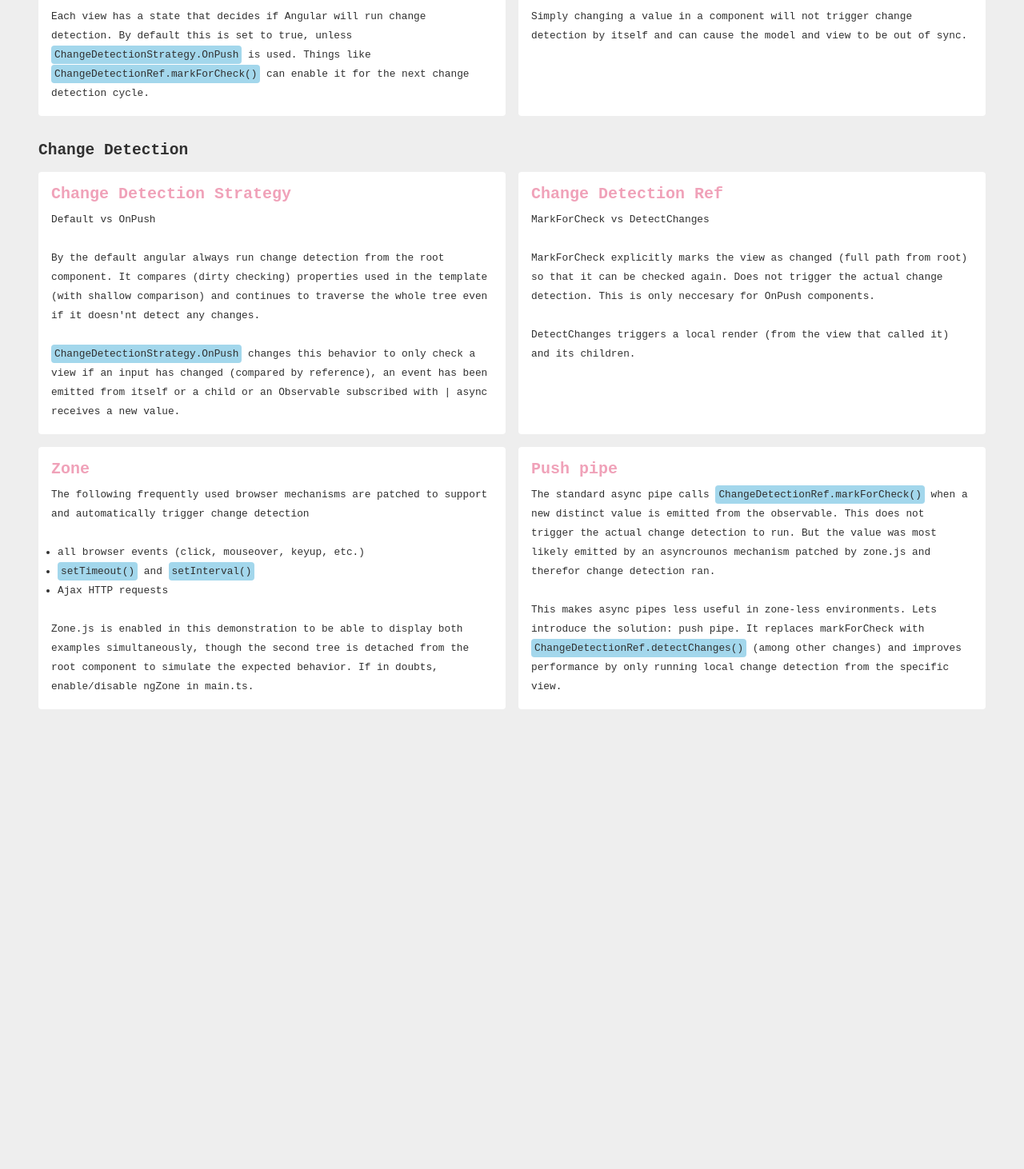
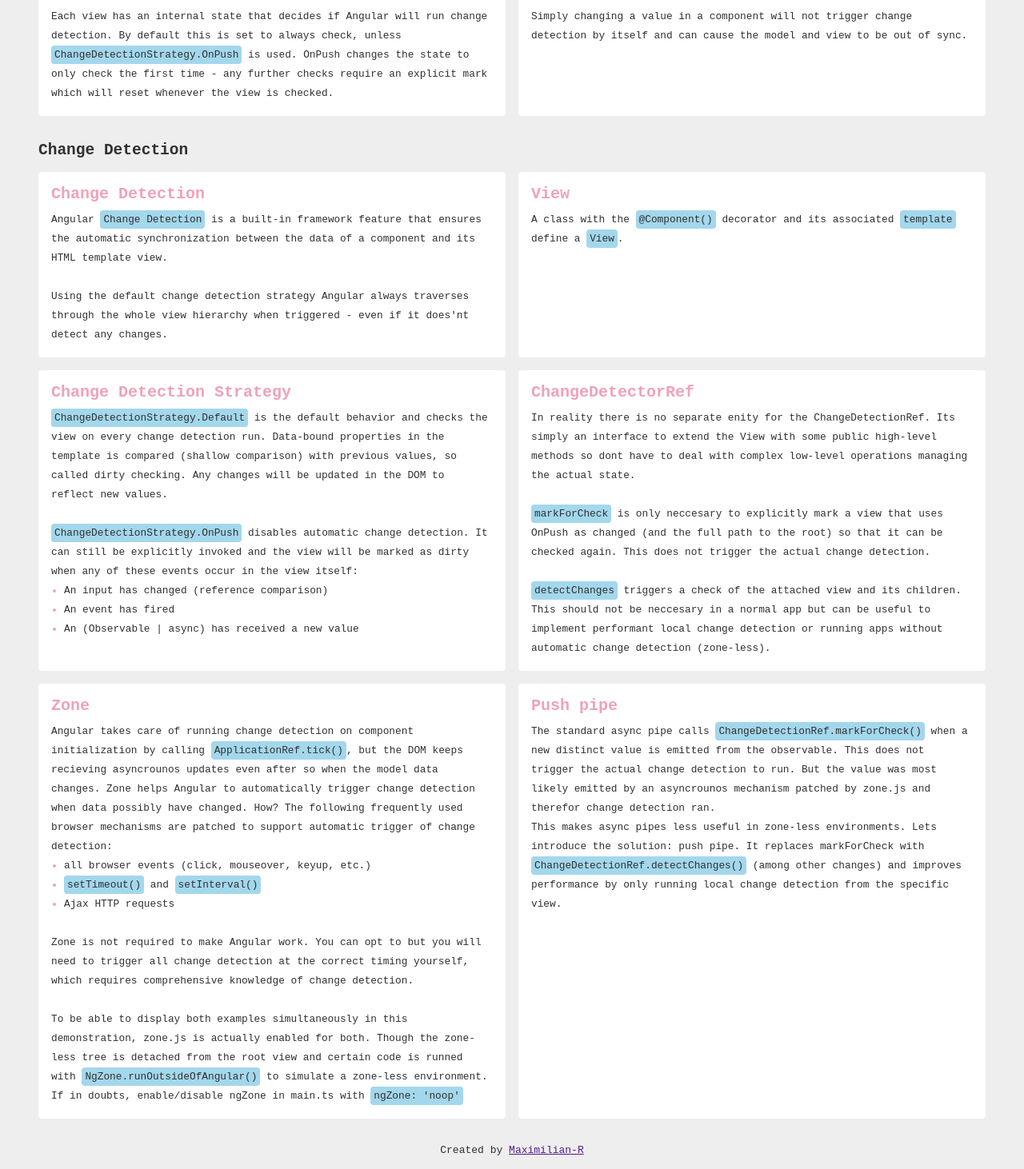
Before and after one commit to Maximilian-R/angular-change-detection-visualization, an Angular app: page / in a window 1280 px wide. Shown: the part 1005-2467 px from the top of the page at 80% size. Before the commit the page ends 1908 px from the top, so only its background shows below. Built offline with nearby package versions, Linux system fonts and the light colour scheme.

Commit message:
extend explanations

```diff
--- a/src/app/app.component.html
+++ b/src/app/app.component.html
@@ -45,7 +45,7 @@
   <div class="cards">
     <div class="card">
       <h3>Event</h3>
-      <p>Emit an event from the template</p>
+      <p>Fire an event on the target view.</p>
     </div>
     <div class="card">
       <h3>Value</h3>
@@ -71,11 +71,11 @@
     <div class="card">
       <h3>Display ChecksEnabled</h3>
       <p>
-        Each view has a state that decides if Angular will run change detection.
-        By default this is set to true, unless
-        <code>ChangeDetectionStrategy.OnPush</code> is used. Things like
-        <code>ChangeDetectionRef.markForCheck()</code> can enable it for the
-        next change detection cycle.
+        Each view has an internal state that decides if Angular will run change
+        detection. By default this is set to always check, unless
+        <code>ChangeDetectionStrategy.OnPush</code> is used. OnPush changes the
+        state to only check the first time - any further checks require an
+        explicit mark which will reset whenever the view is checked.
       </p>
     </div>
     <div class="card">
@@ -92,47 +92,104 @@
   <h2>Change Detection</h2>
   <div class="cards">
     <div class="card">
-      <h3>Change Detection Strategy</h3>
-      <p>Default vs OnPush</p>
-      <br />
+      <h3>Change Detection</h3>
       <p>
-        By the default angular always run change detection from the root
-        component. It compares (dirty checking) properties used in the template
-        (with shallow comparison) and continues to traverse the whole tree even
-        if it doesn'nt detect any changes.
+        Angular
+        <a href="https://angular.io/guide/glossary#change-detection"
+          >Change Detection</a
+        >
+        is a built-in framework feature that ensures the automatic
+        synchronization between the data of a component and its HTML template
+        view.
       </p>
       <br />
       <p>
-        <code>ChangeDetectionStrategy.OnPush</code> changes this behavior to
-        only check a view if an input has changed (compared by reference), an
-        event has been emitted from itself or a child or an Observable
-        subscribed with | async receives a new value.
+        Using the default change detection strategy Angular always traverses
+        through the whole view hierarchy when triggered - even if it does'nt
+        detect any changes.
       </p>
     </div>
 
     <div class="card">
-      <h3>Change Detection Ref</h3>
-      <p>MarkForCheck vs DetectChanges</p>
-      <br />
+      <h3>View</h3>
       <p>
-        MarkForCheck explicitly marks the view as changed (full path from root)
-        so that it can be checked again. Does not trigger the actual change
-        detection. This is only neccesary for OnPush components.
+        A class with the
+        <a href="https://angular.io/guide/glossary#component">@Component()</a>
+        decorator and its associated
+        <a href="https://angular.io/guide/glossary#component">template</a>
+        define a <a href="https://angular.io/guide/glossary#view">View</a>.
+      </p>
+    </div>
+
+    <div class="card">
+      <h3>Change Detection Strategy</h3>
+      <p>
+        <a href="https://angular.io/api/core/ChangeDetectionStrategy"
+          >ChangeDetectionStrategy.Default</a
+        >
+        is the default behavior and checks the view on every change detection
+        run. Data-bound properties in the template is compared (shallow
+        comparison) with previous values, so called dirty checking. Any changes
+        will be updated in the DOM to reflect new values.
       </p>
       <br />
       <p>
-        DetectChanges triggers a local render (from the view that called it) and
-        its children.
+        <a href="https://angular.io/api/core/ChangeDetectionStrategy"
+          >ChangeDetectionStrategy.OnPush</a
+        >
+        disables automatic change detection. It can still be explicitly invoked
+        and the view will be marked as dirty when any of these events occur in
+        the view itself:
+      </p>
+      <ul>
+        <li>An input has changed (reference comparison)</li>
+        <li>An event has fired</li>
+        <li>An (Observable | async) has received a new value</li>
+      </ul>
+    </div>
+
+    <div class="card">
+      <h3>ChangeDetectorRef</h3>
+      <p>
+        In reality there is no separate enity for the ChangeDetectionRef. Its
+        simply an interface to extend the View with some public high-level
+        methods so dont have to deal with complex low-level operations managing
+        the actual state.
+      </p>
+      <br />
+      <p>
+        <a href="https://angular.io/api/core/ChangeDetectorRef#markforcheck"
+          >markForCheck</a
+        >
+        is only neccesary to explicitly mark a view that uses OnPush as changed
+        (and the full path to the root) so that it can be checked again. This
+        does not trigger the actual change detection.
+      </p>
+      <br />
+      <p>
+        <a href="https://angular.io/api/core/ChangeDetectorRef#detectchanges"
+          >detectChanges</a
+        >
+        triggers a check of the attached view and its children. This should not
+        be neccesary in a normal app but can be useful to implement performant
+        local change detection or running apps without automatic change
+        detection (zone-less).
       </p>
     </div>
 
     <div class="card">
       <h3>Zone</h3>
       <p>
-        The following frequently used browser mechanisms are patched to support
-        and automatically trigger change detection
+        Angular takes care of running change detection on component
+        initialization by calling
+        <a href="https://angular.io/api/core/ChangeDetectorRef#detectchanges"
+          >ApplicationRef.tick()</a
+        >, but the DOM keeps recieving asyncrounos updates even after so when
+        the model data changes. Zone helps Angular to automatically trigger
+        change detection when data possibly have changed. How? The following
+        frequently used browser mechanisms are patched to support automatic
+        trigger of change detection:
       </p>
-      <br />
       <ul>
         <li>all browser events (click, mouseover, keyup, etc.)</li>
         <li><code>setTimeout()</code> and <code>setInterval()</code></li>
@@ -140,10 +197,18 @@
       </ul>
       <br />
       <p>
-        Zone.js is enabled in this demonstration to be able to display both
-        examples simultaneously, though the second tree is detached from the
-        root component to simulate the expected behavior. If in doubts,
-        enable/disable ngZone in main.ts.
+        Zone is not required to make Angular work. You can opt to but you will
+        need to trigger all change detection at the correct timing yourself,
+        which requires comprehensive knowledge of change detection.
+      </p>
+      <br />
+      <p>
+        To be able to display both examples simultaneously in this
+        demonstration, zone.js is actually enabled for both. Though the
+        zone-less tree is detached from the root view and certain code is runned
+        with <code>NgZone.runOutsideOfAngular()</code> to simulate a zone-less
+        environment. If in doubts, enable/disable ngZone in main.ts with
+        <code>ngZone: 'noop'</code>
       </p>
     </div>
 
@@ -157,7 +222,6 @@
         asyncrounos mechanism patched by zone.js and therefor change detection
         ran.
       </p>
-      <br />
       <p>
         This makes async pipes less useful in zone-less environments. Lets
         introduce the solution: push pipe. It replaces markForCheck with
@@ -168,3 +232,7 @@
     </div>
   </div>
 </section>
+
+<footer>
+  <p>Created by <a href="">Maximilian-R</a></p>
+</footer>
--- a/src/styles.scss
+++ b/src/styles.scss
@@ -46,20 +46,17 @@ button {
 }
 
 header {
-  padding: 0 1rem;
-  margin-bottom: 2rem;
+  margin: 1rem 1rem 2rem;
   text-align: center;
 
   h1 {
     margin-bottom: 1rem;
-    margin-top: 1rem;
   }
 
   .actions {
     display: flex;
     flex-wrap: wrap;
     justify-content: center;
-  }
 
     button {
       white-space: nowrap;
@@ -69,6 +66,7 @@ header {
       border-radius: 0.5rem;
       font-size: 1rem;
       margin: 0.5rem;
+    }
   }
 }
 
@@ -88,10 +86,10 @@ main {
   h2 {
     margin-bottom: 1rem;
   }
-}
 
   .tree {
     font-size: 1rem;
+  }
 }
 
 .node {
@@ -334,10 +332,14 @@ main + section {
     }
 
     ul {
-      padding-left: 0.5em;
+      padding-left: 1em;
 
       li {
         font-size: 0.8em;
+
+        &::marker {
+          color: var(--view-color-3);
+        }
       }
     }
 
@@ -347,5 +349,29 @@ main + section {
       border-radius: 0.25rem;
       font-size: 0.8rem;
     }
+
+    a {
+      background-color: var(--view-color-2);
+      padding: 0.25rem;
+      border-radius: 0.25rem;
+      font-size: 0.8rem;
+      text-decoration: none;
+      color: inherit;
+
+      &:hover,
+      &:focus {
+        text-decoration: underline;
+      }
+
+      &:visited {
+        color: inherit;
       }
     }
+  }
+}
+
+footer {
+  margin: 1rem 0;
+  display: flex;
+  justify-content: center;
+}
```
Lines whose indentation alone changed are shown as unchanged.
